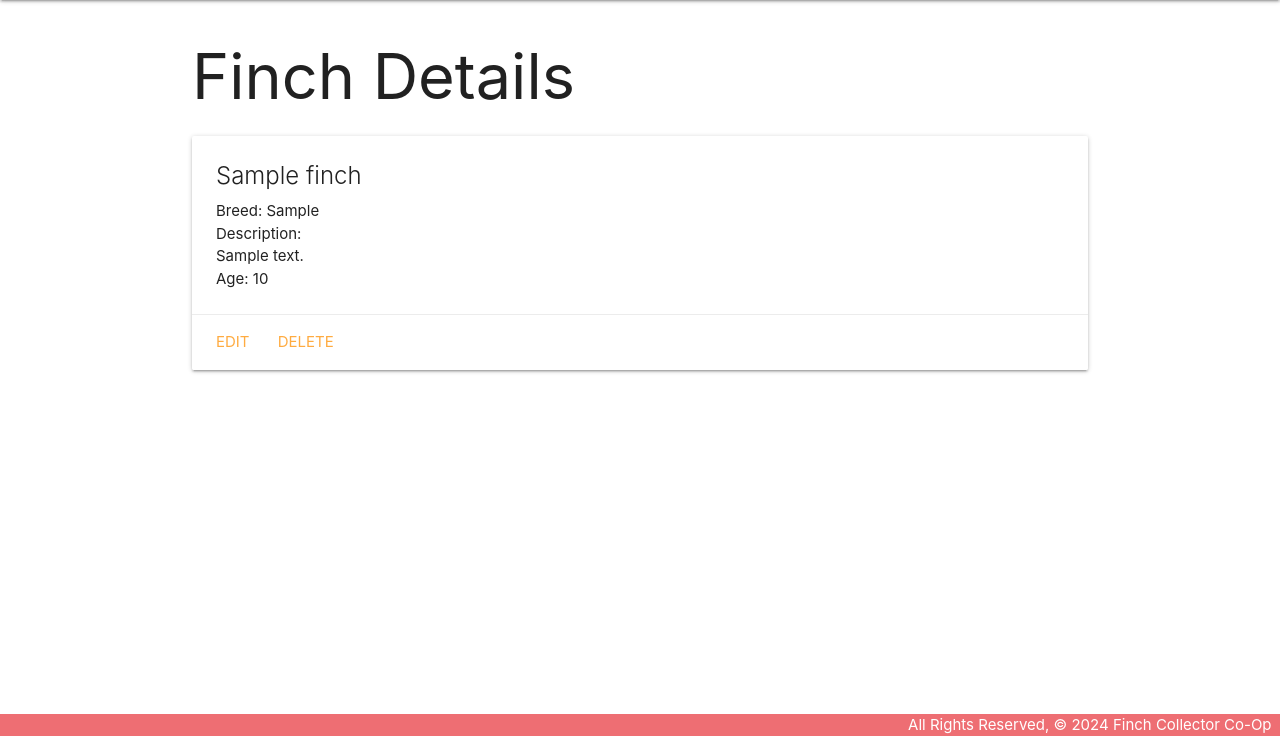
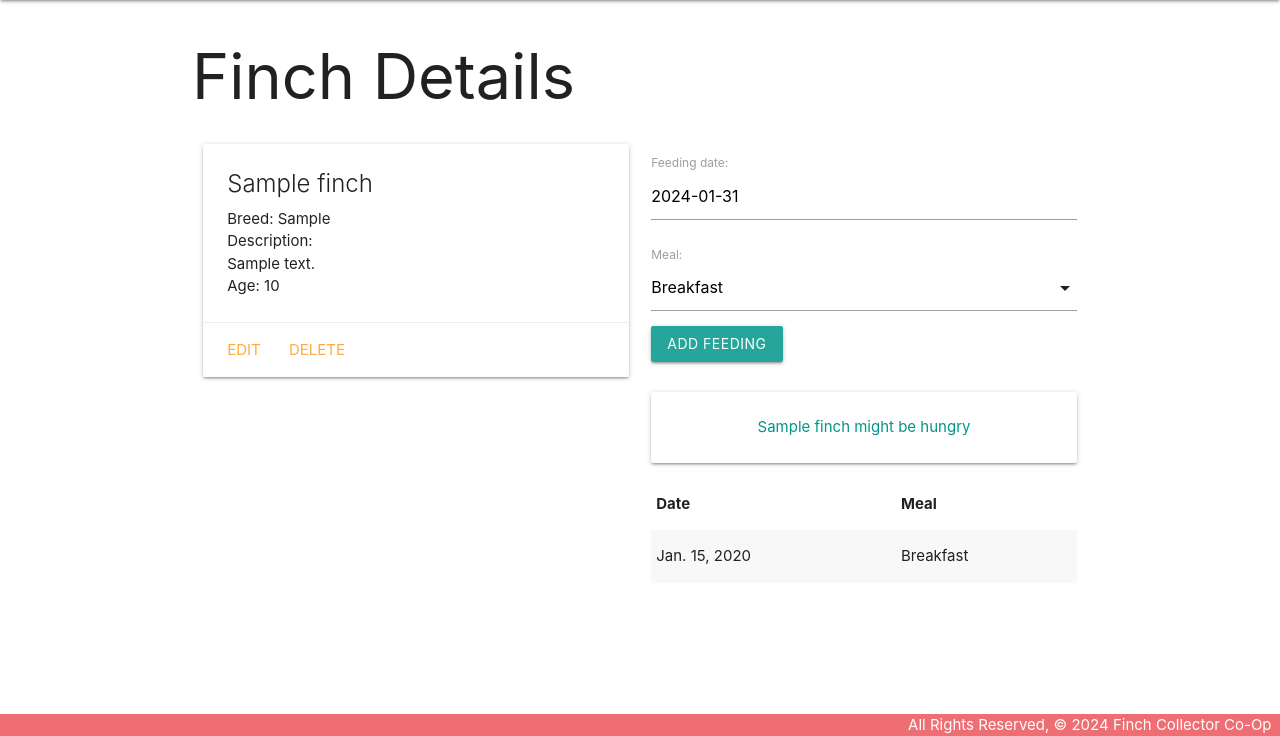
Before and after one commit to nicodrose/finch-collector, a Django app: page /finches/1/ in a window 1280 px wide. Shown: the part 64-800 px from the top of the page. Run offline with Django 5.2, Linux system fonts and the light colour scheme; tables that the repository leaves empty hold one stand-in row (values such as "Sample post").

Commit message:
Updated for lab part 4

```diff
--- a/main_app/admin.py
+++ b/main_app/admin.py
@@ -1,5 +1,6 @@
 from django.contrib import admin
-from .models import Finch
+from .models import Finch, Feeding
 
 # Register your models here.
 admin.site.register(Finch)
+admin.site.register(Feeding)
--- /dev/null
+++ b/main_app/forms.py
@@ -0,0 +1,7 @@
+from django.forms import ModelForm
+from .models import Feeding
+
+class FeedingForm(ModelForm):
+  class Meta:
+    model = Feeding
+    fields = ['date', 'meal']
--- a/main_app/models.py
+++ b/main_app/models.py
@@ -1,5 +1,12 @@
 from django.db import models
 from django.urls import reverse
+from datetime import date
+
+MEALS = (
+  ('B', 'Breakfast'),
+  ('L', 'Lunch'),
+  ('D', 'Dinner'),
+)
 
 # Create your models here.
 class Finch(models.Model):
@@ -13,3 +20,25 @@ class Finch(models.Model):
 
   def get_absolute_url(self):
     return reverse('detail', kwargs={'finch_id': self.id})
+
+  def fed_for_today(self):
+    return self.feeding_set.filter(date=date.today()).count() >= len(MEALS)
+
+class Feeding(models.Model):
+  date = models.DateField('Feeding date')
+  meal = models.CharField(
+    max_length=1,
+    choices=MEALS,
+    default=MEALS[0][0]
+    )
+
+  finch = models.ForeignKey(
+    Finch,
+    on_delete=models.CASCADE
+    )
+
+  def __str__(self):
+    return f"{self.get_meal_display()} on {self.date}"
+
+  class Meta:
+    ordering = ['-date']
--- a/main_app/templates/base.html
+++ b/main_app/templates/base.html
@@ -9,6 +9,7 @@
   <title>Finch Collector</title>
   <link rel="stylesheet" href="https://cdnjs.cloudflare.com/ajax/libs/materialize/1.0.0/css/materialize.min.css">
   <link rel="stylesheet" type="text/css" href="{% static 'css/style.css' %}">
+  <script src="https://cdnjs.cloudflare.com/ajax/libs/materialize/1.0.0/js/materialize.min.js"></script>
 </head>
 <body>
   <header class="navbar-fixed">
--- a/main_app/templates/finches/detail.html
+++ b/main_app/templates/finches/detail.html
@@ -3,6 +3,8 @@
 
 <h1>Finch Details</h1>
 
+<div class="row">
+  <div class="col s6">
     <div class="card">
       <div class="card-content">
         <span class="card-title">{{ finch.name }}</span>
@@ -19,5 +21,45 @@
         <a href="{% url 'finches_delete' finch.id %}">Delete</a>
       </div>
     </div>
+  </div>
+  <div class="col s6">
+    <form action="{% url 'add_feeding' finch.id %}" method="POST">
+      {% csrf_token %}
+      {{ feeding_form.as_p }}
+      <input type="submit" class="btn" value="Add Feeding">
+    </form>
+    <br>
+    {% if finch.fed_for_today %}
+      <div class="card-panel teal-text center-align">{{finch.name}} has been fed all meals for today</div>
+    {% else %}
+      <div class="card-panel teal-text center-align">{{finch.name}} might be hungry</div>
+    {% endif %}
+    <table class="striped">
+      <thead>
+        <tr><th>Date</th><th>Meal</th></tr>
+      </thead>
+      <tbody>
+        {% for feeding in finch.feeding_set.all %}
+          <tr>
+            <td>{{feeding.date}}</td>
+            <td>{{feeding.get_meal_display}}</td>
+          </tr>
+        {% endfor %}
+      </tbody>
+    </table>
+  </div>
+</div>
+
+<script>
+  const dateEl = document.getElementById('id_date');
+    M.Datepicker.init(dateEl, {
+      format: 'yyyy-mm-dd',
+      defaultDate: new Date(),
+      setDefaultDate: true,
+      autoClose: true
+    });
+  const selectEl = document.getElementById('id_meal');
+  M.FormSelect.init(selectEl);
+</script>
 
 {% endblock %}
--- a/main_app/urls.py
+++ b/main_app/urls.py
@@ -9,4 +9,5 @@ urlpatterns = [
   path('finches/create/', views.FinchCreate.as_view(), name='finches_create'),
   path('finches/<int:pk>/update/', views.FinchUpdate.as_view(), name='finches_update'),
   path('finches/<int:pk>/delete/', views.FinchDelete.as_view(), name='finches_delete'),
+  path('finches/<int:finch_id>/add_feeding/', views.add_feeding, name='add_feeding'),
 ]
--- a/main_app/views.py
+++ b/main_app/views.py
@@ -1,6 +1,7 @@
-from django.shortcuts import render
+from django.shortcuts import render, redirect
 from django.views.generic.edit import CreateView, UpdateView, DeleteView
 from .models import Finch
+from .forms import FeedingForm
 
 # Create your views here.
 def home(request):
@@ -17,7 +18,10 @@ def finches_index(request):
 
 def finches_detail(request, finch_id):
   finch = Finch.objects.get(id=finch_id)
-  return render(request, 'finches/detail.html', {'finch': finch})
+  feeding_form = FeedingForm()
+  return render(request, 'finches/detail.html', {
+    'finch': finch, 'feeding_form': feeding_form
+    })
 
 class FinchCreate(CreateView):
   model = Finch
@@ -31,3 +35,11 @@ class FinchUpdate(UpdateView):
 class FinchDelete(DeleteView):
   model = Finch
   success_url = '/finches'
+
+def add_feeding(request, finch_id):
+  form = FeedingForm(request.POST)
+  if form.is_valid():
+    new_feeding = form.save(commit=False)
+    new_feeding.finch_id = finch_id
+    new_feeding.save()
+  return redirect('detail', finch_id=finch_id)
```
Also changed, not shown: main_app/migrations/0002_feeding.py (added). Lines whose indentation alone changed are shown as unchanged.
